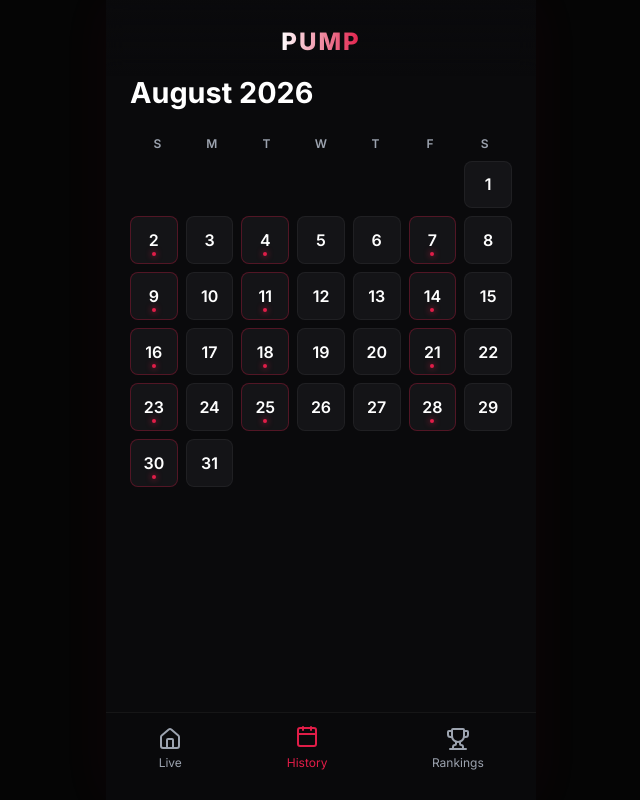
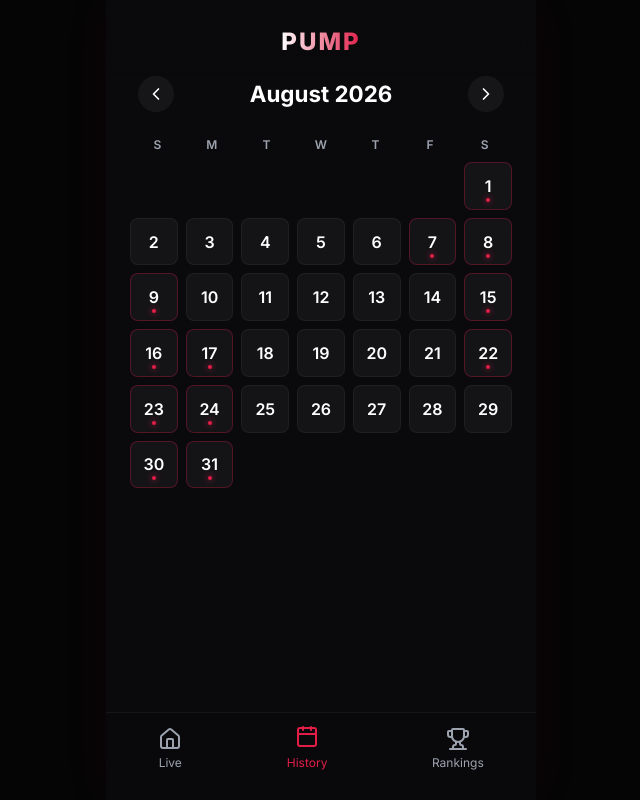
Before and after one commit to antonydchakola-hub/IDEATE_2026, a React (Vite) app: page / in a window 1280 px wide. Both pictures are taken after a click on the button "History". Shown: the whole page, without its empty margins (319-959 px from the left). Built offline with nearby package versions, Linux system fonts and the light colour scheme.

Commit message:
make calendar scrollable with mock data generation

```diff
--- a/src/App.jsx
+++ b/src/App.jsx
@@ -1,62 +1,7 @@
-import { useState, useEffect } from 'react';
-import { Activity, X, Dumbbell, Zap, Home, Calendar as CalendarIcon, Trophy, Clock, Target } from 'lucide-react';
+import { useState, useEffect, useMemo } from 'react';
+import { Activity, X, Dumbbell, Zap, Home, Calendar as CalendarIcon, Trophy, Clock, Target, ChevronLeft, ChevronRight } from 'lucide-react';
 import { AreaChart, Area, XAxis, YAxis, Tooltip, ResponsiveContainer, CartesianGrid } from 'recharts';
 import './App.css';
-
-// --- MOCK CALENDAR DATA (August 2026) ---
-const startOffset = 6;
-const daysInMonth = 31;
-const workoutDays = [2, 4, 7, 9, 11, 14, 16, 18, 21, 23, 25, 28, 30];
-
-const calendarGrid = Array.from({ length: 42 }, (_, i) => {
-  if (i < startOffset || i >= startOffset + daysInMonth) {
-    return { id: `empty-${i}`, empty: true };
-  }
-  const dayNum = i - startOffset + 1;
-  return {
-    id: `day-${dayNum}`,
-    dayNumber: dayNum,
-    empty: false,
-    hasWorkout: workoutDays.includes(dayNum),
-  };
-});
-
-// Generate rich daily details
-const MOCK_DAILY_DATA = {};
-workoutDays.forEach(day => {
-  const isPushDay = day % 2 === 0;
-
-  MOCK_DAILY_DATA[day] = {
-    dateString: `August ${day}, 2026`,
-    title: isPushDay ? "Heavy Push Day" : "Pull & Core Focus",
-    duration: isPushDay ? "55 min" : "48 min",
-    totalReps: isPushDay ? 142 : 115,
-    imbalance: isPushDay ? "14% L" : "5% R",
-    imbalanceInsight: isPushDay
-      ? "Left chest fatigue set in early. Focus on unilateral presses next week."
-      : "Lats are pulling symmetrically, slight right trap overcompensation.",
-    pumpIndex: isPushDay ? 92 : 85,
-    fatigue: isPushDay ? "High" : "Moderate",
-    exercises: isPushDay ? [
-      { name: "Barbell Bench Press", sets: 4, detail: "4x8 @ 185lbs" },
-      { name: "Incline DB Press", sets: 3, detail: "3x10 @ 70lbs" },
-      { name: "Tricep Pushdowns", sets: 4, detail: "4x12 @ 65lbs" },
-      { name: "Lateral Raises", sets: 4, detail: "4x15 @ 25lbs" }
-    ] : [
-      { name: "Pull-ups", sets: 4, detail: "4x8 @ Bodyweight" },
-      { name: "Barbell Rows", sets: 4, detail: "4x10 @ 135lbs" },
-      { name: "Face Pulls", sets: 3, detail: "3x15 @ 40lbs" },
-      { name: "Hanging Leg Raises", sets: 3, detail: "3x12" }
-    ],
-    sensorData: isPushDay ? {
-      L_CHEST: 95, R_CHEST: 80, L_DELT: 85, R_DELT: 88, L_BICEP: 30, R_BICEP: 32, CORE: 60, L_LAT: 20, R_LAT: 22, L_TRAP: 40, R_TRAP: 45, L_TRICEP: 90, R_TRICEP: 92
-    } : {
-      L_CHEST: 20, R_CHEST: 22, L_DELT: 40, R_DELT: 42, L_BICEP: 85, R_BICEP: 82, CORE: 80, L_LAT: 95, R_LAT: 92, L_TRAP: 80, R_TRAP: 88, L_TRICEP: 25, R_TRICEP: 24
-    },
-    // Mini heart-rate / effort chart for the workout duration
-    chartData: Array.from({ length: 6 }, (_, i) => ({ time: `${i*10}m`, pump: 50 + Math.random() * 50 }))
-  };
-});
 
 const MOCK_LEADERBOARD = [
   { id: 1, name: "Alex R.", points: 14250, streak: 12, isMe: false },
@@ -132,13 +77,6 @@
           </>
         )}
       </div>
-
-      {isLive && (
-        <div style={{ marginTop: '2rem', textAlign: 'center' }}>
-          <div style={{ fontSize: '1.2rem', fontWeight: 800 }}>LIVE PUMP INDEX</div>
-          <p style={{ color: 'var(--text-secondary)', fontSize: '0.85rem' }}>Broadcasting via BLE (UART)</p>
-        </div>
-      )}
     </div>
   );
 }
@@ -146,6 +84,10 @@
 function App() {
   const [activeTab, setActiveTab] = useState('home');
   const [selectedDayId, setSelectedDayId] = useState(null);
+
+  // Calendar Navigation State
+  const [currentDate, setCurrentDate] = useState(new Date(2026, 7)); // Starts at August 2026
+
   const [liveAsymmetryHistory, setLiveAsymmetryHistory] = useState(() =>
     Array.from({ length: 20 }, (_, i) => ({ time: i, value: 0 }))
   );
@@ -159,6 +101,76 @@
     L_TRAP: 15, R_TRAP: 15,
     L_TRICEP: 25, R_TRICEP: 24,
   });
+
+  // Dynamic Calendar & Mock Data Generation
+  const { calendarGrid, mockDailyData, monthTitle } = useMemo(() => {
+    const year = currentDate.getFullYear();
+    const month = currentDate.getMonth();
+    const title = currentDate.toLocaleDateString('en-US', { month: 'long', year: 'numeric' });
+
+    const daysInMonth = new Date(year, month + 1, 0).getDate();
+    const startOffset = new Date(year, month, 1).getDay();
+
+    // Generate pseudo-random workout days based on the month and year
+    const workoutDays = [];
+    for (let i = 1; i <= daysInMonth; i++) {
+      // Seeded logic to keep it deterministic per month
+      const seededRand = ((i * 13) + (month * 17) + (year * 23)) % 100;
+      if (seededRand < 40) { // roughly 40% chance of workout
+        workoutDays.push(i);
+      }
+    }
+
+    const grid = Array.from({ length: 42 }, (_, i) => {
+      if (i < startOffset || i >= startOffset + daysInMonth) {
+        return { id: `empty-${i}`, empty: true };
+      }
+      const dayNum = i - startOffset + 1;
+      return {
+        id: `day-${dayNum}`,
+        dayNumber: dayNum,
+        empty: false,
+        hasWorkout: workoutDays.includes(dayNum),
+      };
+    });
+
+    const dailyData = {};
+    workoutDays.forEach(day => {
+      const isPushDay = day % 2 === 0;
+      const dateStr = new Date(year, month, day).toLocaleDateString('en-US', { month: 'long', day: 'numeric', year: 'numeric' });
+
+      dailyData[day] = {
+        dateString: dateStr,
+        title: isPushDay ? "Heavy Push Day" : "Pull & Core Focus",
+        duration: isPushDay ? "55 min" : "48 min",
+        totalReps: isPushDay ? 142 : 115,
+        imbalance: isPushDay ? "14% L" : "5% R",
+        imbalanceInsight: isPushDay
+          ? "Left chest fatigue set in early. Focus on unilateral presses next week."
+          : "Lats are pulling symmetrically, slight right trap overcompensation.",
+        pumpIndex: isPushDay ? 92 : 85,
+        fatigue: isPushDay ? "High" : "Moderate",
+        exercises: isPushDay ? [
+          { name: "Barbell Bench Press", sets: 4, detail: "4x8 @ 185lbs" },
+          { name: "Incline DB Press", sets: 3, detail: "3x10 @ 70lbs" },
+          { name: "Tricep Pushdowns", sets: 4, detail: "4x12 @ 65lbs" },
+          { name: "Lateral Raises", sets: 4, detail: "4x15 @ 25lbs" }
+        ] : [
+          { name: "Pull-ups", sets: 4, detail: "4x8 @ Bodyweight" },
+          { name: "Barbell Rows", sets: 4, detail: "4x10 @ 135lbs" },
+          { name: "Face Pulls", sets: 3, detail: "3x15 @ 40lbs" },
+          { name: "Hanging Leg Raises", sets: 3, detail: "3x12" }
+        ],
+        sensorData: isPushDay ? {
+          L_CHEST: 95, R_CHEST: 80, L_DELT: 85, R_DELT: 88, L_BICEP: 30, R_BICEP: 32, CORE: 60, L_LAT: 20, R_LAT: 22, L_TRAP: 40, R_TRAP: 45, L_TRICEP: 90, R_TRICEP: 92
+        } : {
+          L_CHEST: 20, R_CHEST: 22, L_DELT: 40, R_DELT: 42, L_BICEP: 85, R_BICEP: 82, CORE: 80, L_LAT: 95, R_LAT: 92, L_TRAP: 80, R_TRAP: 88, L_TRICEP: 25, R_TRICEP: 24
+        }
+      };
+    });
+
+    return { calendarGrid: grid, mockDailyData: dailyData, monthTitle: title };
+  }, [currentDate]);
 
   useEffect(() => {
     if (activeTab !== 'home') return;
@@ -188,6 +200,9 @@
     }, 1500);
     return () => clearInterval(interval);
   }, [activeTab]);
+
+  const nextMonth = () => setCurrentDate(new Date(currentDate.getFullYear(), currentDate.getMonth() + 1, 1));
+  const prevMonth = () => setCurrentDate(new Date(currentDate.getFullYear(), currentDate.getMonth() - 1, 1));
 
   const renderContent = () => {
     switch (activeTab) {
@@ -250,7 +265,16 @@
         const weekdays = ['S', 'M', 'T', 'W', 'T', 'F', 'S'];
         return (
           <section className="dashboard">
-            <h2 className="section-title">August 2026</h2>
+            <div style={{ display: 'flex', justifyContent: 'space-between', alignItems: 'center', marginBottom: '1.5rem', padding: '0 0.5rem' }}>
+              <button onClick={prevMonth} style={{ background: 'rgba(255,255,255,0.05)', border: 'none', color: 'var(--text-primary)', borderRadius: '50%', width: '36px', height: '36px', display: 'flex', alignItems: 'center', justifyContent: 'center', cursor: 'pointer' }}>
+                <ChevronLeft size={20} />
+              </button>
+              <h2 className="section-title" style={{ margin: 0, fontSize: '1.4rem' }}>{monthTitle}</h2>
+              <button onClick={nextMonth} style={{ background: 'rgba(255,255,255,0.05)', border: 'none', color: 'var(--text-primary)', borderRadius: '50%', width: '36px', height: '36px', display: 'flex', alignItems: 'center', justifyContent: 'center', cursor: 'pointer' }}>
+                <ChevronRight size={20} />
+              </button>
+            </div>
+
             <div className="calendar-header">
               {weekdays.map((d, i) => (
                 <div key={i} className="calendar-day-header">{d}</div>
@@ -309,7 +333,7 @@
     }
   };
 
-  const selectedData = selectedDayId ? MOCK_DAILY_DATA[selectedDayId] : null;
+  const selectedData = selectedDayId ? mockDailyData[selectedDayId] : null;
 
   return (
     <div className="app-container">
@@ -394,7 +418,6 @@
             <div style={{ marginTop: '1.5rem' }}>
               <h3 style={{ marginBottom: '1rem', fontWeight: 600, fontSize: '1rem' }}>Exercises Logged</h3>
               <div style={{ display: 'flex', flexDirection: 'column', gap: '0.5rem' }}>
-
                 {selectedData.exercises.map((ex, i) => (
                   <div key={i} style={{ display: 'flex', justifyContent: 'space-between', padding: '0.75rem', background: 'rgba(255,255,255,0.03)', borderRadius: '8px', border: '1px solid rgba(255,255,255,0.05)' }}>
                     <div>
@@ -407,28 +430,6 @@
               </div>
             </div>
 
-            <div className="chart-container" style={{ marginTop: '2rem', height: '180px' }}>
-              <h3 style={{ marginBottom: '1rem', fontWeight: 600, fontSize: '1rem' }}>Pump Output Over Time</h3>
-              <ResponsiveContainer width="100%" height="100%">
-                <AreaChart data={selectedData.chartData}>
-                  <defs>
-                    <linearGradient id="colorPump" x1="0" y1="0" x2="0" y2="1">
-                      <stop offset="5%" stopColor="var(--accent-rose)" stopOpacity={0.8}/>
-                      <stop offset="95%" stopColor="var(--accent-rose)" stopOpacity={0}/>
-                    </linearGradient>
-                  </defs>
-                  <CartesianGrid strokeDasharray="3 3" stroke="rgba(255,255,255,0.05)" vertical={false} />
-                  <XAxis dataKey="time" stroke="var(--text-secondary)" fontSize={10} axisLine={false} tickLine={false} />
-                  <YAxis stroke="var(--text-secondary)" fontSize={10} width={30} axisLine={false} tickLine={false} />
-                  <Tooltip
-                    contentStyle={{ backgroundColor: 'var(--bg-secondary)', borderColor: 'var(--accent-rose)', borderRadius: '8px', fontSize: '0.8rem' }}
-                    itemStyle={{ color: 'var(--text-primary)' }}
-                  />
-                  <Area type="monotone" dataKey="pump" stroke="var(--accent-rose)" strokeWidth={2} fillOpacity={1} fill="url(#colorPump)" />
-                </AreaChart>
-              </ResponsiveContainer>
-            </div>
-
           </div>
         </div>
       )}
```
